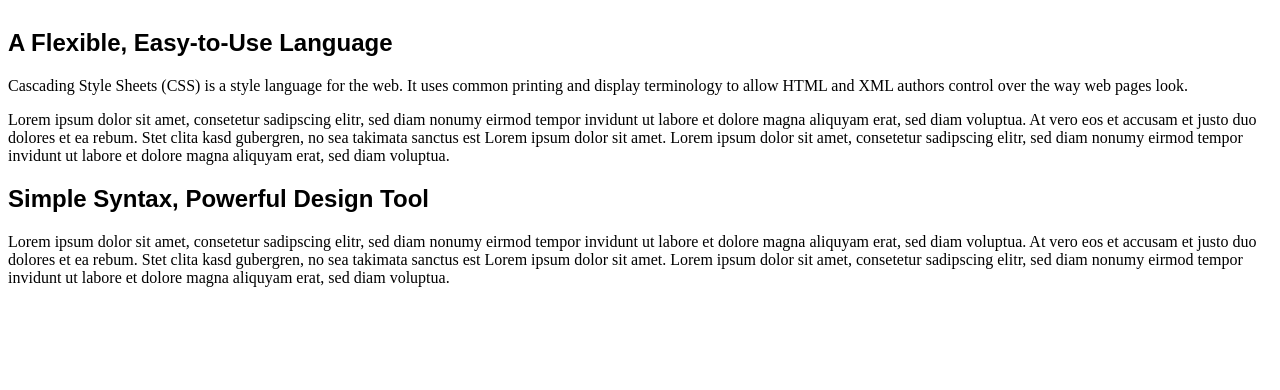
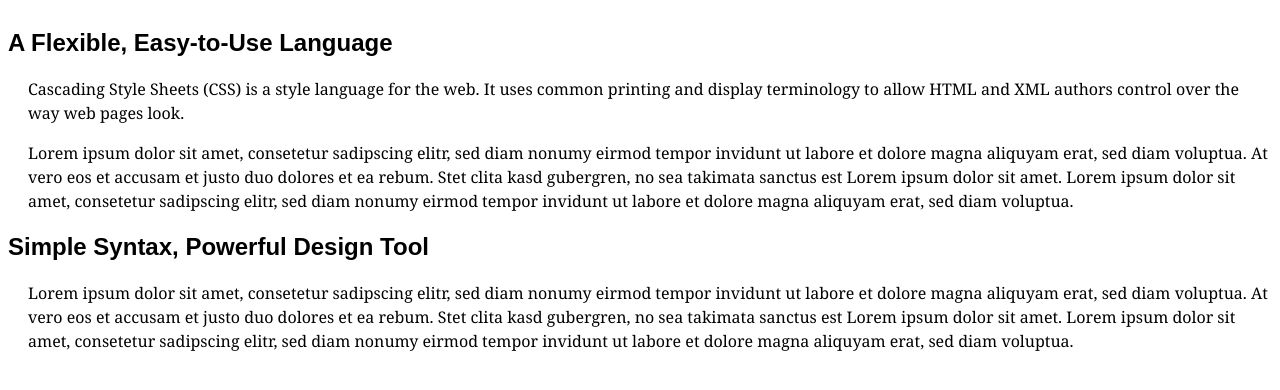
Before and after one commit to bida23-087/hello-world, a plain HTML site: page typography.html in a window 1280 px wide. Shown: the part 100-490 px from the top of the page. Drawn offline with Linux system fonts and the light colour scheme.

Commit message:
Update typography.html

```diff
--- a/typography.html
+++ b/typography.html
@@ -12,6 +12,11 @@
 			font-size:1.5em;
 			font-family:arial, helvetica, sans-serif;
 		}
+		.copy {
+			font-family:georgia, serif;
+			line-height:1.5em;
+			margin-left:20px;
+		}
 	</style>
 	<meta content="text/html; charset=utf-8" http-equiv="Content-Type" />
 
@@ -24,12 +29,12 @@
 
 	<h2>A Flexible, Easy-to-Use Language</h2>
 
-	<p>Cascading Style Sheets (CSS) is a style language for the web. It uses common printing and display terminology to allow HTML and XML authors control over the way web pages look.</p>
+	<p class="copy">Cascading Style Sheets (CSS) is a style language for the web. It uses common printing and display terminology to allow HTML and XML authors control over the way web pages look.</p>
 
-	<p>Lorem ipsum dolor sit amet, consetetur sadipscing elitr, sed diam nonumy eirmod tempor invidunt ut labore et dolore magna aliquyam erat, sed diam voluptua. At vero eos et accusam et justo duo dolores et ea rebum. Stet clita kasd gubergren, no sea takimata sanctus est Lorem ipsum dolor sit amet. Lorem ipsum dolor sit amet, consetetur sadipscing elitr, sed diam nonumy eirmod tempor invidunt ut labore et dolore magna aliquyam erat, sed diam voluptua.</p>
+	<p class="copy">Lorem ipsum dolor sit amet, consetetur sadipscing elitr, sed diam nonumy eirmod tempor invidunt ut labore et dolore magna aliquyam erat, sed diam voluptua. At vero eos et accusam et justo duo dolores et ea rebum. Stet clita kasd gubergren, no sea takimata sanctus est Lorem ipsum dolor sit amet. Lorem ipsum dolor sit amet, consetetur sadipscing elitr, sed diam nonumy eirmod tempor invidunt ut labore et dolore magna aliquyam erat, sed diam voluptua.</p>
 	<h2>Simple Syntax, Powerful Design Tool</h2>
 
-	<p>Lorem ipsum dolor sit amet, consetetur sadipscing elitr, sed diam nonumy eirmod tempor invidunt ut labore et dolore magna aliquyam erat, sed diam voluptua. At vero eos et accusam et justo duo dolores et ea rebum. Stet clita kasd gubergren, no sea takimata sanctus est Lorem ipsum dolor sit amet. Lorem ipsum dolor sit amet, consetetur sadipscing elitr, sed diam nonumy eirmod tempor invidunt ut labore et dolore magna aliquyam erat, sed diam voluptua.</p>
+	<p class="copy">Lorem ipsum dolor sit amet, consetetur sadipscing elitr, sed diam nonumy eirmod tempor invidunt ut labore et dolore magna aliquyam erat, sed diam voluptua. At vero eos et accusam et justo duo dolores et ea rebum. Stet clita kasd gubergren, no sea takimata sanctus est Lorem ipsum dolor sit amet. Lorem ipsum dolor sit amet, consetetur sadipscing elitr, sed diam nonumy eirmod tempor invidunt ut labore et dolore magna aliquyam erat, sed diam voluptua.</p>
 
 	<!-- CSS Font activity #1 by Your Name -->
 
```
